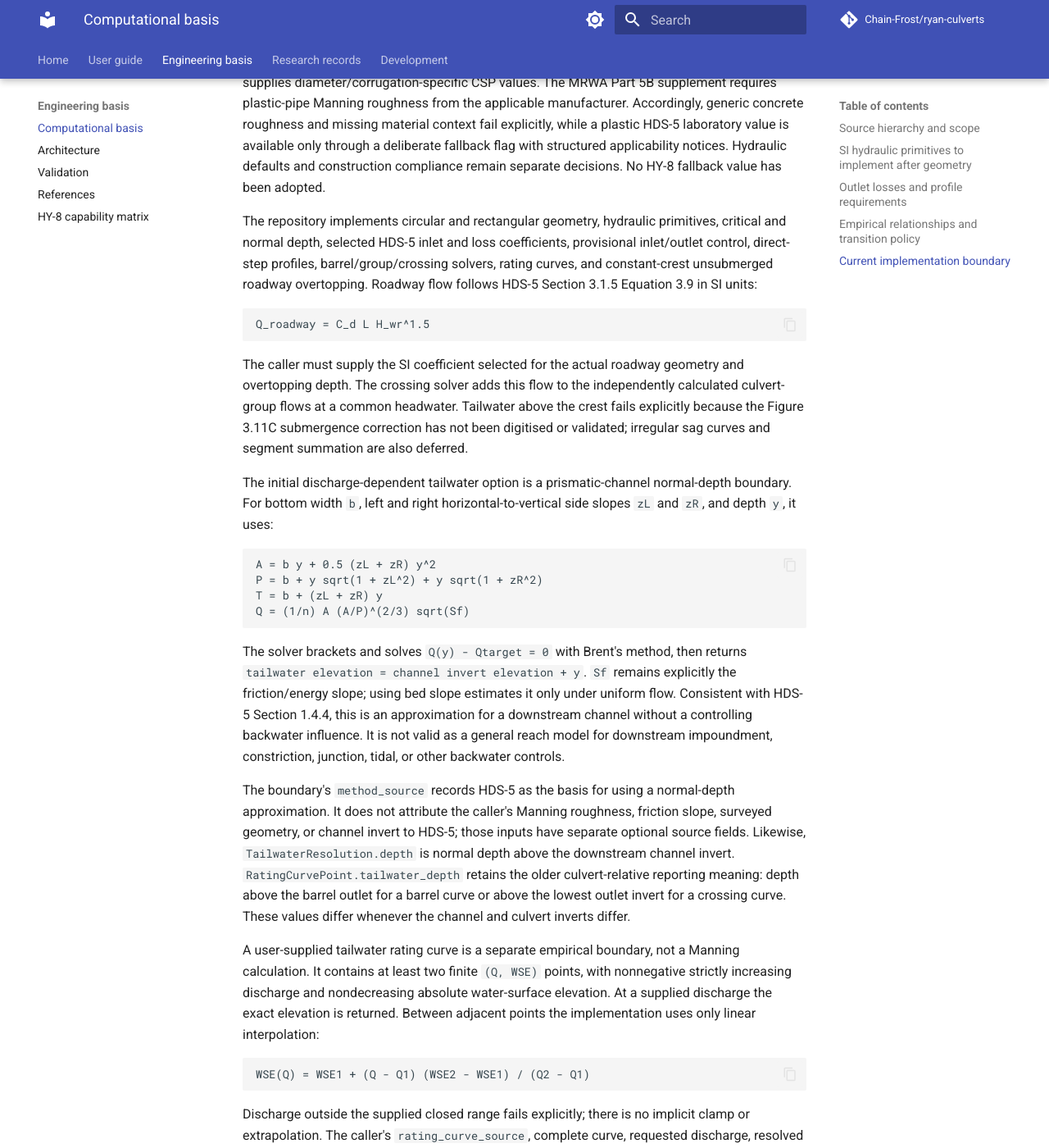
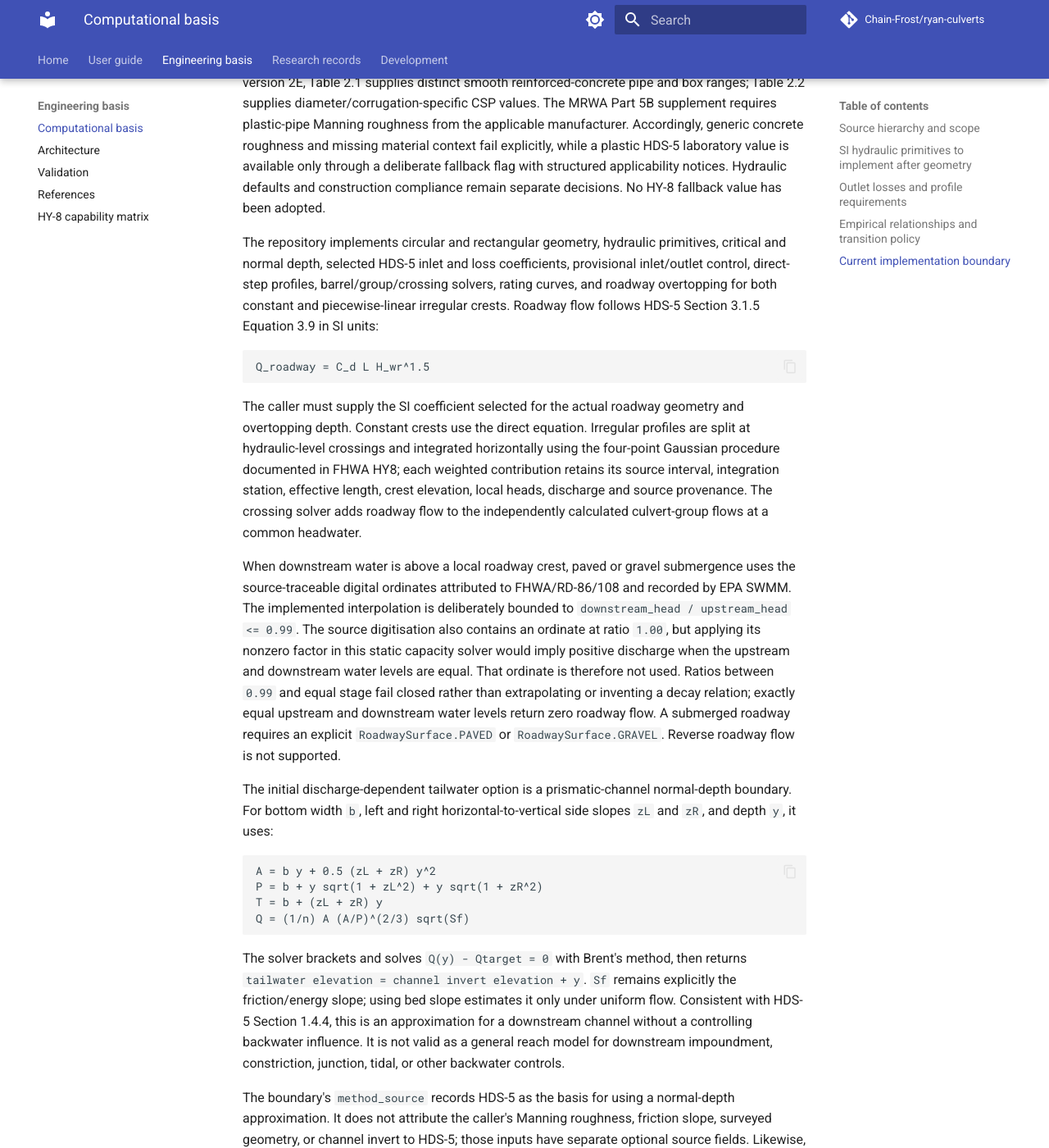
Before and after one commit to Chain-Frost/ryan-culverts, an MkDocs documentation site: the page built from docs/computational_basis.md, in a window 1280 px wide and 1400 px high, scrolled down 3826 px. Shown: the whole window at 82% size. Built offline with MkDocs 1.6.1 and Material for MkDocs 9.7.7, drawn with Linux system fonts in a browser that asks for light colours; comment, search, counter and statistics services are not loaded; some of the changed text lies outside the part shown.

Commit message:
Update roadway computational basis

````diff
--- a/docs/computational_basis.md
+++ b/docs/computational_basis.md
@@ -39,14 +39,14 @@ The completed source review adopts the following method dispositions:
 Fixture-ready source records and the limits of their use are in
 [`research/fixture_candidates.md`](research/fixture_candidates.md).
 
-The first hydraulic scope is steady, forward flow through straight, prismatic
-circular and rectangular barrels. Initial crossing boundaries will be specified
-absolute headwater/tailwater elevations in a common datum. Negligible reservoir
-approach and receiving-water velocity is an explicit initial simplification;
-channel approach sections and their energy correction require a later contract.
-Roadway overtopping, adverse-slope solutions, reverse flow and barrel junctions
-are outside the first solver release. Models may represent a horizontal barrel;
-normal depth at zero slope must not be invented for positive discharge.
+The first hydraulic scope was steady, forward flow through straight, prismatic
+circular and rectangular barrels with specified absolute headwater/tailwater elevations
+in a common datum. Negligible reservoir approach and receiving-water velocity remain
+explicit simplifications; channel approach sections and their energy correction require a
+later contract. Roadway overtopping was outside that first solver release and has since
+been added under CS-028 with explicit applicability limits. Adverse-slope solutions,
+reverse flow and barrel junctions remain outside the supported scope. Models may represent
+a horizontal barrel; normal depth at zero slope must not be invented for positive discharge.
 
 These are project decisions, not claims that the excluded cases lack solutions.
 An unsupported case must raise a structured error rather than silently selecting
@@ -167,18 +167,31 @@ compliance remain separate decisions. No HY-8 fallback value has been adopted.
 The repository implements circular and rectangular geometry, hydraulic primitives,
 critical and normal depth, selected HDS-5 inlet and loss coefficients, provisional
 inlet/outlet control, direct-step profiles, barrel/group/crossing solvers, rating curves,
-and constant-crest unsubmerged roadway overtopping. Roadway flow follows HDS-5 Section
-3.1.5 Equation 3.9 in SI units:
+and roadway overtopping for both constant and piecewise-linear irregular crests. Roadway
+flow follows HDS-5 Section 3.1.5 Equation 3.9 in SI units:
 
 ```text
 Q_roadway = C_d L H_wr^1.5
 ```
 
 The caller must supply the SI coefficient selected for the actual roadway geometry and
-overtopping depth. The crossing solver adds this flow to the independently calculated
-culvert-group flows at a common headwater. Tailwater above the crest fails explicitly
-because the Figure 3.11C submergence correction has not been digitised or validated;
-irregular sag curves and segment summation are also deferred.
+overtopping depth. Constant crests use the direct equation. Irregular profiles are split at
+hydraulic-level crossings and integrated horizontally using the four-point Gaussian
+procedure documented in FHWA HY8; each weighted contribution retains its source interval,
+integration station, effective length, crest elevation, local heads, discharge and source
+provenance. The crossing solver adds roadway flow to the independently calculated
+culvert-group flows at a common headwater.
+
+When downstream water is above a local roadway crest, paved or gravel submergence uses the
+source-traceable digital ordinates attributed to FHWA/RD-86/108 and recorded by EPA SWMM.
+The implemented interpolation is deliberately bounded to
+`downstream_head / upstream_head <= 0.99`. The source digitisation also contains an
+ordinate at ratio `1.00`, but applying its nonzero factor in this static capacity solver
+would imply positive discharge when the upstream and downstream water levels are equal.
+That ordinate is therefore not used. Ratios between `0.99` and equal stage fail closed
+rather than extrapolating or inventing a decay relation; exactly equal upstream and
+downstream water levels return zero roadway flow. A submerged roadway requires an explicit
+`RoadwaySurface.PAVED` or `RoadwaySurface.GRAVEL`. Reverse roadway flow is not supported.
 
 The initial discharge-dependent tailwater option is a prismatic-channel normal-depth
 boundary. For bottom width `b`, left and right horizontal-to-vertical side slopes `zL`
@@ -232,10 +245,11 @@ f(Q) = HWforward(Q, TW(Q)) - HWtarget
 using the same forward barrel, group, or crossing solver that defines the corresponding
 rating calculation. `TW(Q)` is therefore recalculated for every bracket expansion and root
 evaluation using barrel discharge, total group discharge, or total crossing discharge as
-applicable. The crossing path retains mixed-group allocation and supported unsubmerged
-roadway flow inside each evaluation. Fixed-stage inputs retain the earlier direct inverse
-path. For a bounded user rating curve, the supplied discharge endpoints are hard root
-bounds; a target outside them fails rather than freezing, clamping, or extrapolating stage.
+applicable. The crossing path retains mixed-group allocation and supported roadway flow,
+including irregular-profile integration and bounded paved/gravel submergence, inside each
+evaluation. Fixed-stage inputs retain the earlier direct inverse path. For a bounded user
+rating curve, the supplied discharge endpoints are hard root bounds; a target outside them
+fails rather than freezing, clamping, or extrapolating stage.
 
 For HDS-5 Section 3.5 steep-slope inlet-control cases, the solver routes an S2 profile
 downstream from immediately below critical depth toward normal depth. Tailwater no higher
````
